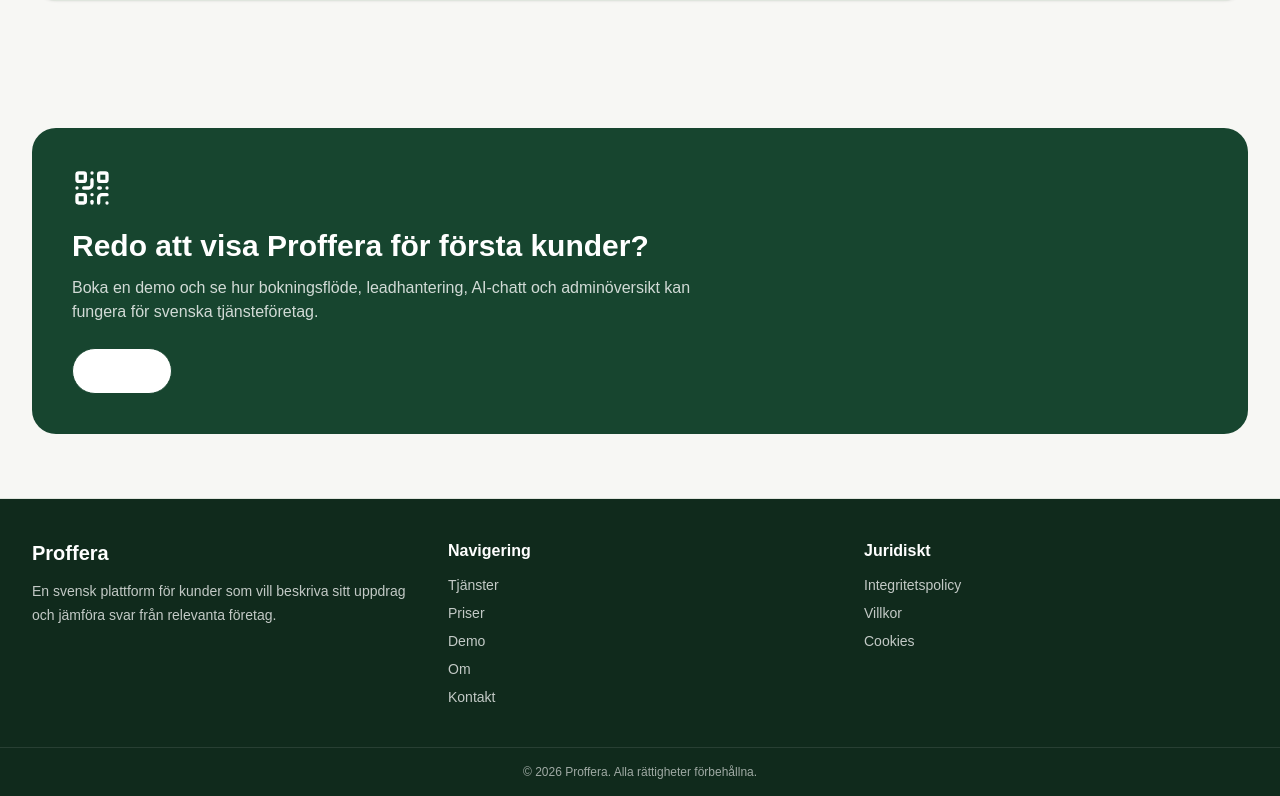
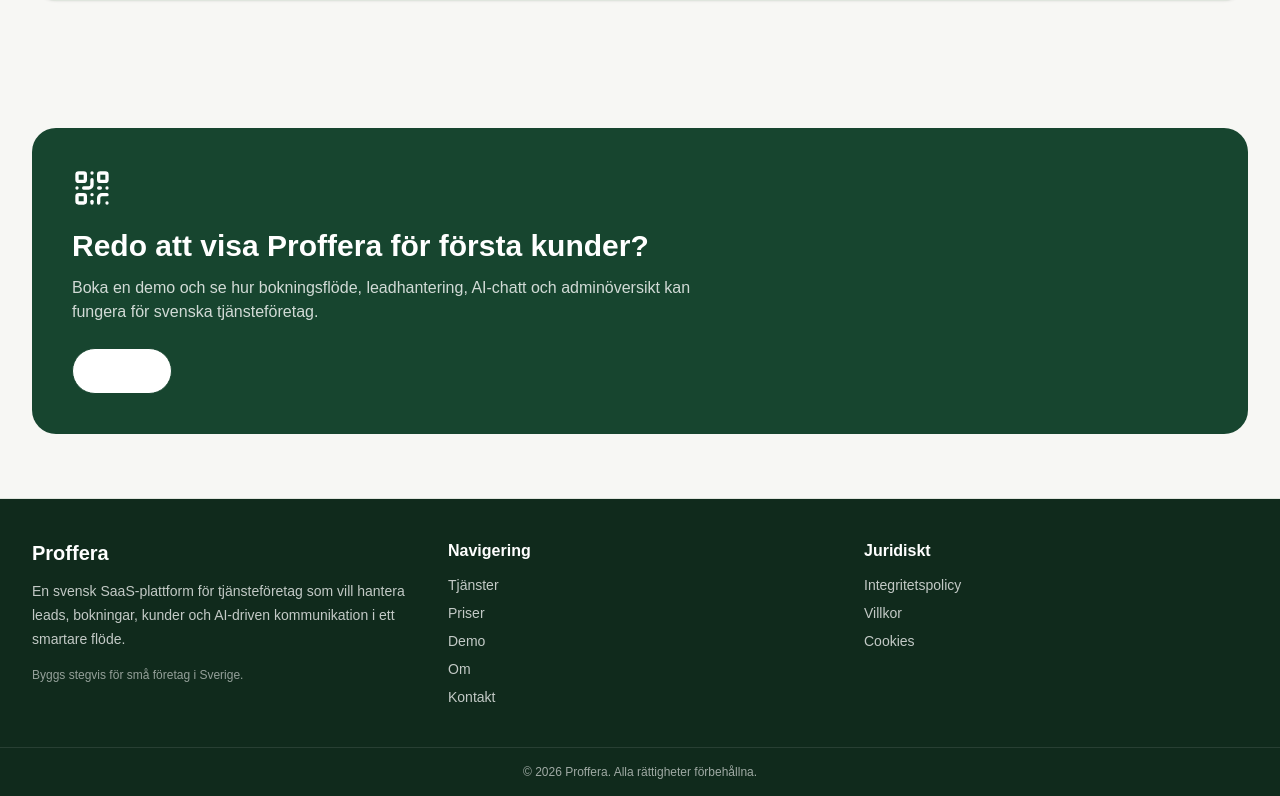
Before and after one commit to ibboabdoli-ai/Proffera, a Next.js app: page / in a window 1280 px wide. Shown: the part 3443-4239 px from the top of the page. Built offline with nearby package versions, Linux system fonts and the light colour scheme.

Commit message:
phase 16.3: update footer SaaS copy

```diff
--- a/src/components/layout/footer.tsx
+++ b/src/components/layout/footer.tsx
@@ -14,7 +14,10 @@ export function Footer() {
         <div>
           <p className="text-xl font-bold">{siteConfig.name}</p>
           <p className="mt-3 max-w-sm text-sm leading-6 text-white/75">
-            En svensk plattform för kunder som vill beskriva sitt uppdrag och jämföra svar från relevanta företag.
+            En svensk SaaS-plattform för tjänsteföretag som vill hantera leads, bokningar, kunder och AI-driven kommunikation i ett smartare flöde.
+          </p>
+          <p className="mt-4 text-xs text-white/55">
+            Byggs stegvis för små företag i Sverige.
           </p>
         </div>
 
```
